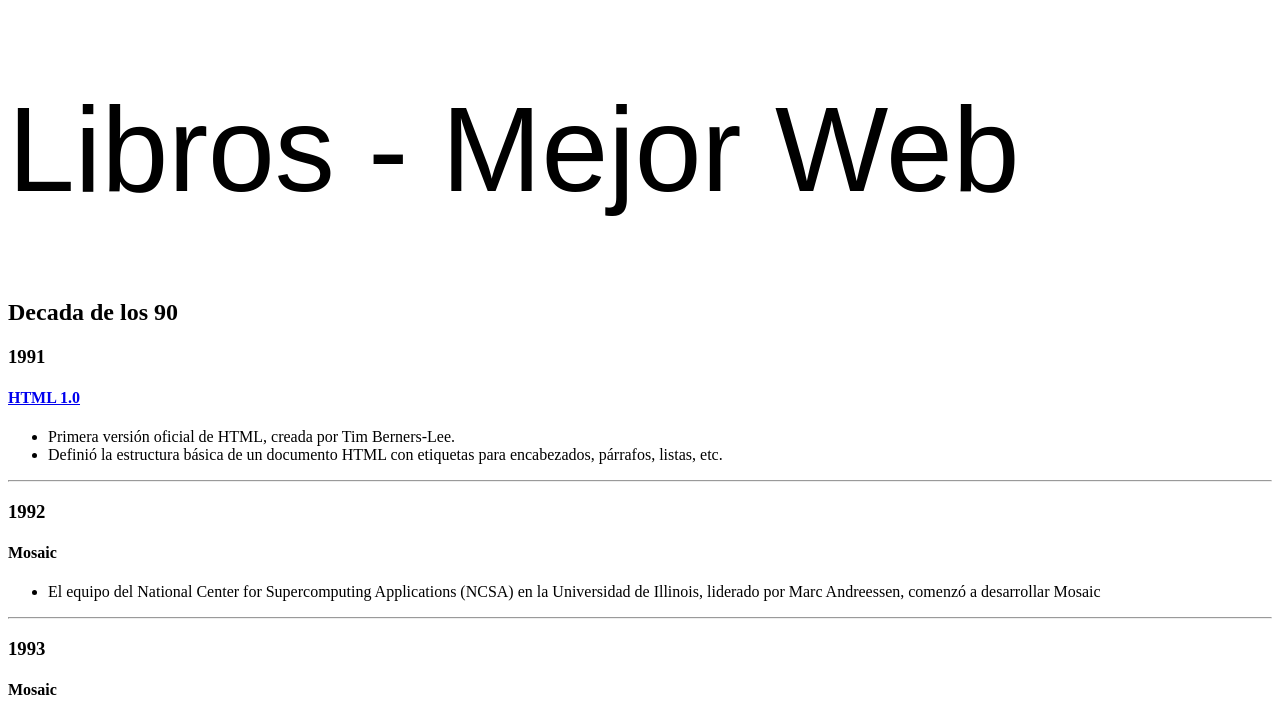
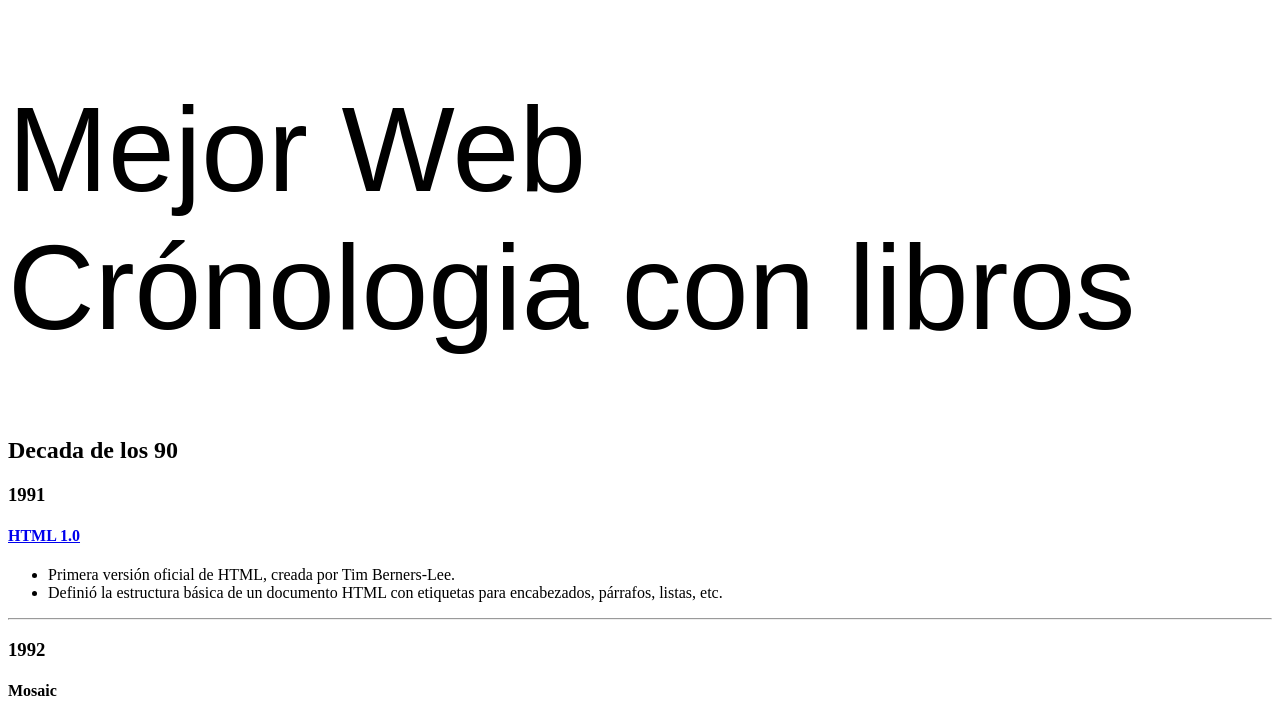
Before and after one commit to sandrups/librosweb, a plain HTML site: page index.html in a window 1280 px wide. Shown: the top 718 px of the page. Drawn offline with Linux system fonts and the light colour scheme; a script that the page names is missing; a web font is replaced by a local one.

Commit message:
probando github actions

```diff
--- a/index.html
+++ b/index.html
@@ -11,7 +11,8 @@
 </head>
 
 <body>
-  <h1>Libros - Mejor Web</h1>
+  <h1>Mejor Web<br>
+  Crónologia con libros</h1>
   <h2>Decada de los 90</h2>
   <h3>1991</h3>
   <p>
```
